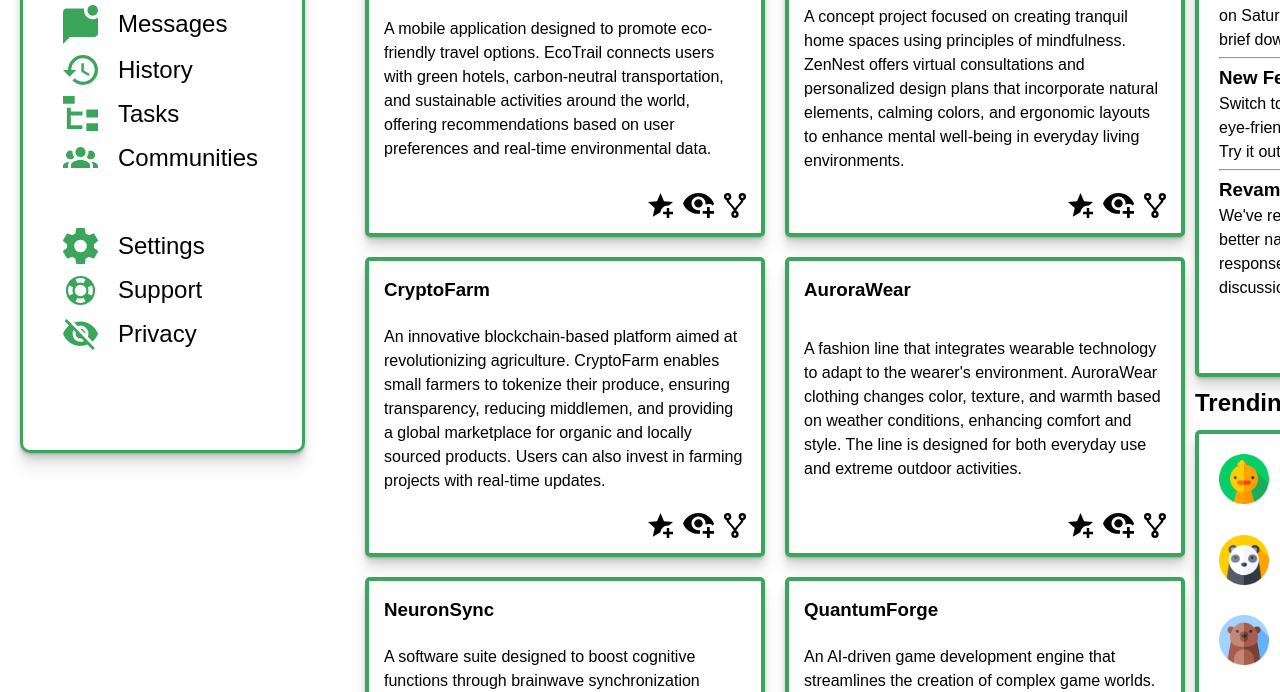
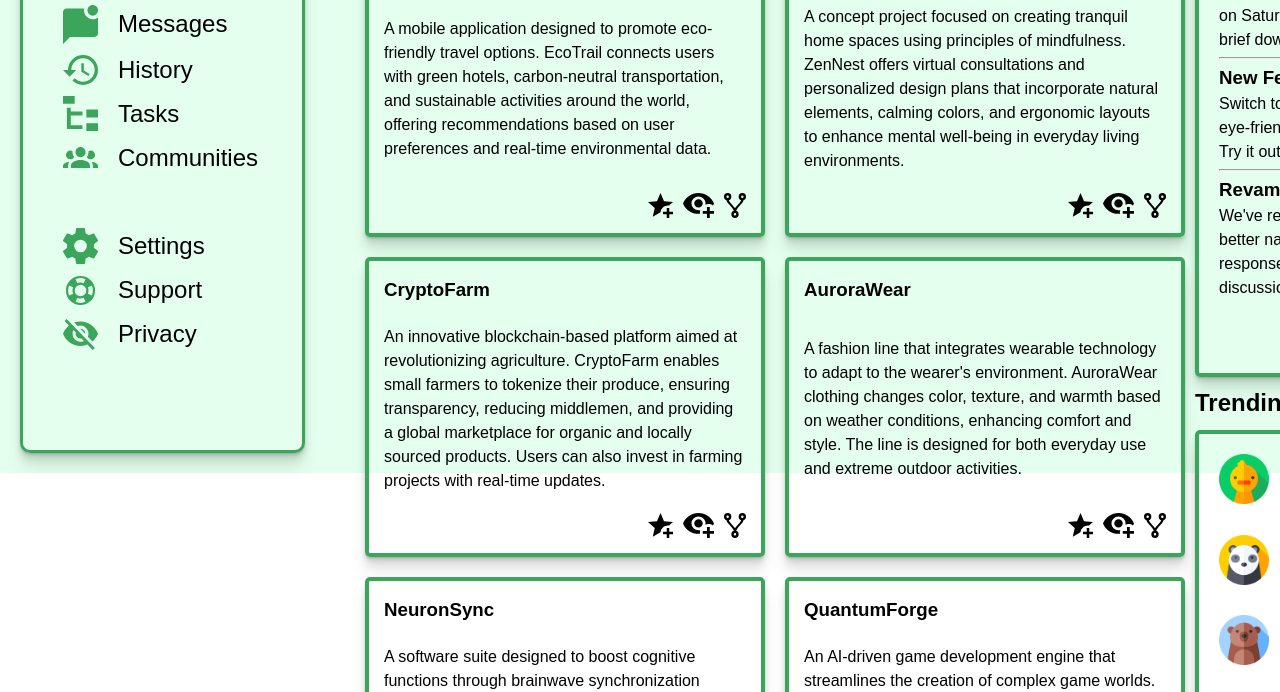
Before and after one commit to rewthex/admin-dashboard, a plain HTML site: page index.html in a window 1280 px wide. Shown: the part 327-1019 px from the top of the page. Drawn offline with Linux system fonts and the light colour scheme; a web font is replaced by a local one.

Commit message:
Changed background color

```diff
--- a/styles.css
+++ b/styles.css
@@ -53,7 +53,7 @@ ul {
 	height: 100vh;
 	display: grid;
 	font-family: "REM", sans-serif;
-	background-color: rgb(255, 255, 255);
+	background-color: #e4ffed;
 	grid-template-columns: minmax(250px, 325px) repeat(7, 1fr);
 	grid-template-rows: repeat(8, 1fr);
 	grid-template-areas:
```
